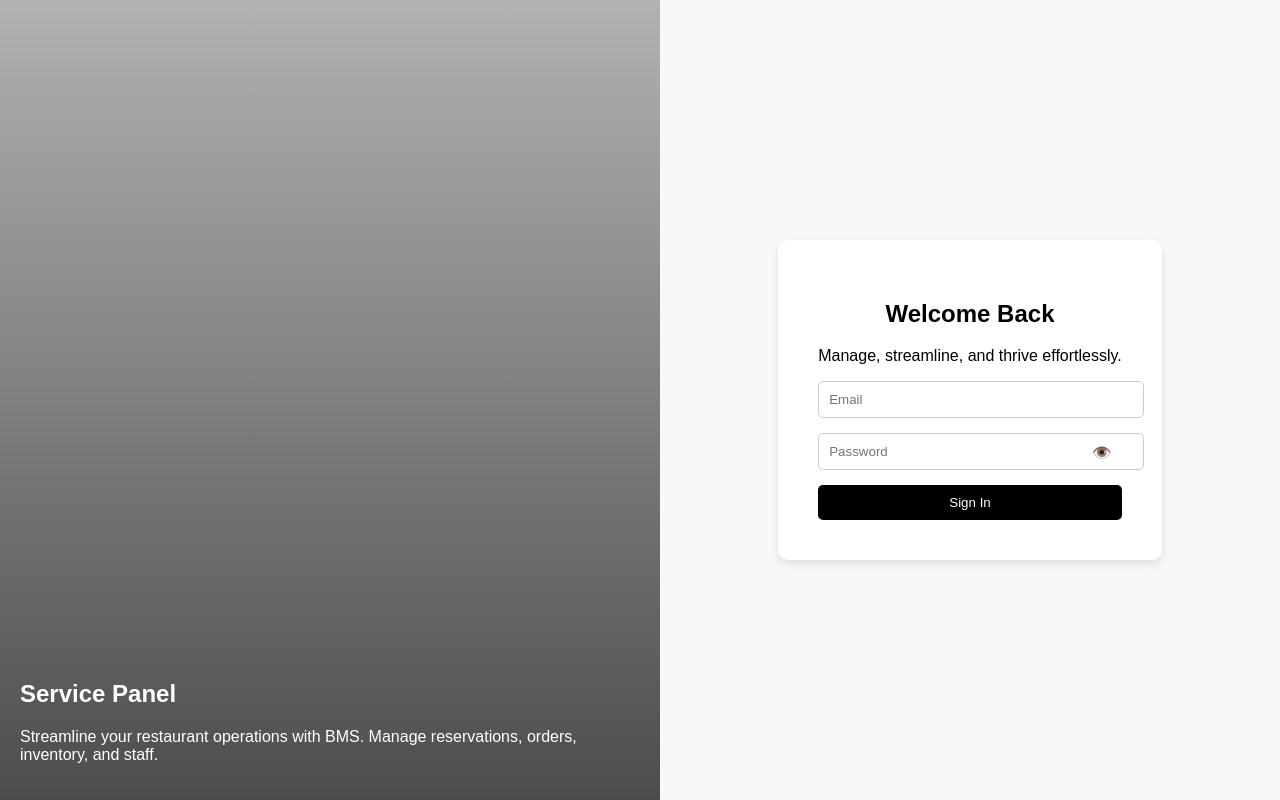
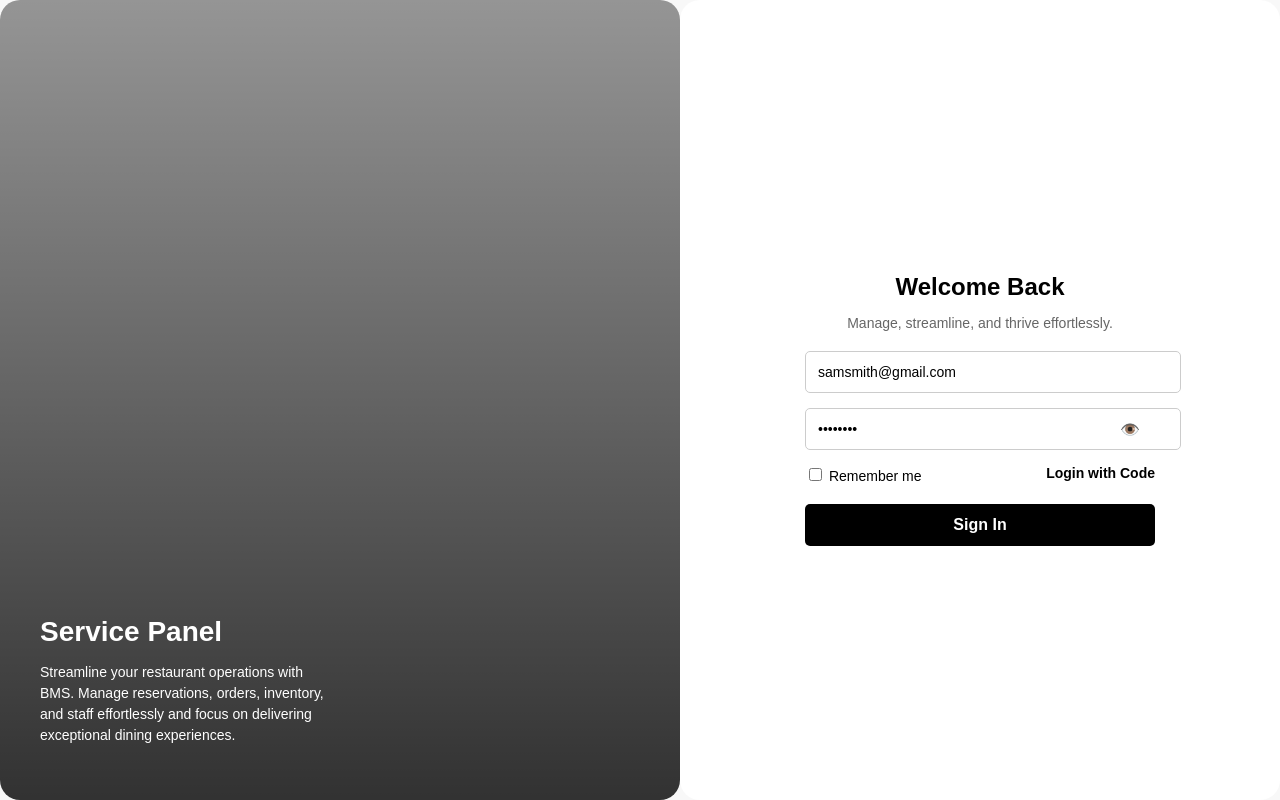
Before and after one commit to almaystrow/AutomatedPros, a plain HTML site: page day5.html in a window 1280 px wide. Drawn offline with Linux system fonts and the light colour scheme.

Commit message:
Update day5.html

```diff
--- a/day5.html
+++ b/day5.html
@@ -10,6 +10,7 @@
             height: 100vh;
             margin: 0;
             font-family: Arial, sans-serif;
+            background: #f8f8f8;
         }
         .container {
             display: flex;
@@ -22,7 +23,8 @@
             display: flex;
             align-items: flex-end;
             color: white;
-            padding: 20px;
+            padding: 40px;
+            border-radius: 20px;
         }
         .overlay {
             position: absolute;
@@ -30,51 +32,87 @@
             left: 0;
             width: 100%;
             height: 100%;
-            background: linear-gradient(to bottom, rgba(0, 0, 0, 0.3), rgba(0, 0, 0, 0.7));
+            background: linear-gradient(to bottom, rgba(0, 0, 0, 0.4), rgba(0, 0, 0, 0.8));
+            border-radius: 20px;
         }
         .content {
             position: relative;
             z-index: 2;
+            max-width: 300px;
+        }
+        .content h2 {
+            font-size: 28px;
+            font-weight: bold;
+            margin-bottom: 10px;
+        }
+        .content p {
+            font-size: 14px;
+            line-height: 1.5;
         }
         .right-section {
             width: 50%;
             display: flex;
             align-items: center;
             justify-content: center;
-            background: #f8f8f8;
+            background: white;
+            border-radius: 20px;
         }
         .login-box {
-            background: white;
-            padding: 40px;
-            border-radius: 10px;
-            box-shadow: 0 4px 8px rgba(0, 0, 0, 0.1);
+            width: 350px;
             text-align: center;
+        }
+        .login-box h2 {
+            font-size: 24px;
+            font-weight: bold;
+            margin-bottom: 10px;
+        }
+        .login-box p {
+            font-size: 14px;
+            color: #666;
+            margin-bottom: 20px;
         }
         .input-group {
             margin-bottom: 15px;
             position: relative;
+            text-align: left;
         }
         .input-group input {
             width: 100%;
-            padding: 10px;
+            padding: 12px;
             border: 1px solid #ccc;
             border-radius: 5px;
+            font-size: 14px;
         }
         .password-icon {
             position: absolute;
-            right: 10px;
+            right: 15px;
             top: 50%;
             transform: translateY(-50%);
             cursor: pointer;
+            font-size: 16px;
+            color: #999;
+        }
+        .login-options {
+            display: flex;
+            justify-content: space-between;
+            font-size: 14px;
+            margin-bottom: 20px;
+        }
+        .login-options a {
+            color: black;
+            text-decoration: none;
+            font-weight: bold;
         }
         .login-button {
             background: black;
             color: white;
-            padding: 10px;
+            padding: 12px;
             border: none;
             border-radius: 5px;
             cursor: pointer;
             width: 100%;
+            font-size: 16px;
+            font-weight: bold;
         }
     </style>
 </head>
@@ -84,7 +122,7 @@
             <div class="overlay"></div>
             <div class="content">
                 <h2>Service Panel</h2>
-                <p>Streamline your restaurant operations with BMS. Manage reservations, orders, inventory, and staff.</p>
+                <p>Streamline your restaurant operations with BMS. Manage reservations, orders, inventory, and staff effortlessly and focus on delivering exceptional dining experiences.</p>
             </div>
         </div>
         <div class="right-section">
@@ -92,11 +130,15 @@
                 <h2>Welcome Back</h2>
                 <p>Manage, streamline, and thrive effortlessly.</p>
                 <div class="input-group">
-                    <input type="email" placeholder="Email">
+                    <input type="email" placeholder="Email" value="samsmith@gmail.com">
                 </div>
                 <div class="input-group">
-                    <input type="password" placeholder="Password">
+                    <input type="password" placeholder="Password" value="********">
                     <span class="password-icon">👁️</span>
+                </div>
+                <div class="login-options">
+                    <label><input type="checkbox"> Remember me</label>
+                    <a href="#">Login with Code</a>
                 </div>
                 <button class="login-button">Sign In</button>
             </div>
```
